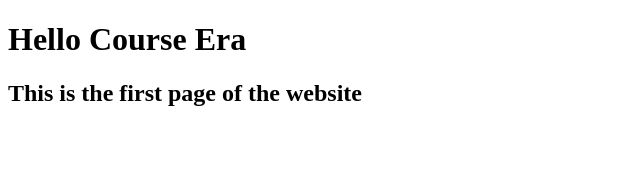
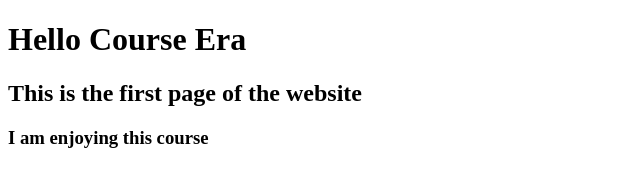
Before and after one commit to Saqlain2059/Course-WebDevelopment-Course, a plain HTML site: page Site/index.html in a window 1280 px wide. Shown: the whole page, without its empty margins (0-640 px from the left). Drawn offline with Linux system fonts and the light colour scheme.

Commit message:
little change

```diff
--- a/Site/index.html
+++ b/Site/index.html
@@ -8,5 +8,6 @@
 <body>
 <h1>Hello Course Era</h1>
 <h2>This is the first page of the website</h2>
+<h3>I am enjoying this course</h3>
 </body>
 </html>
```
